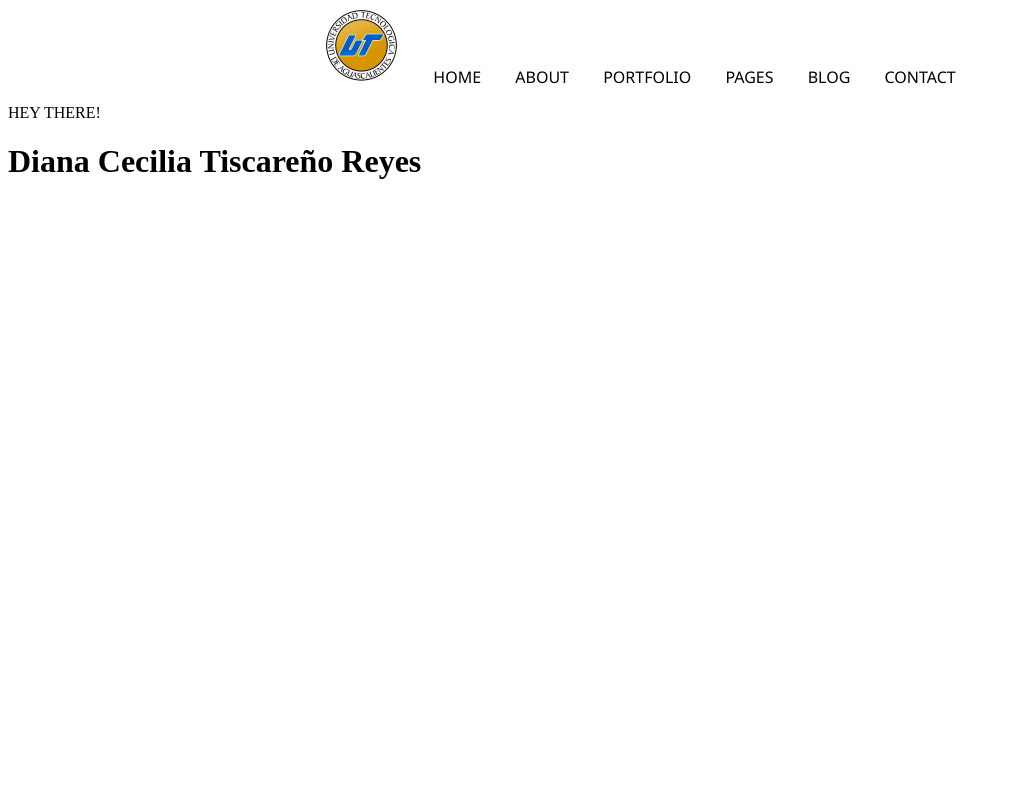
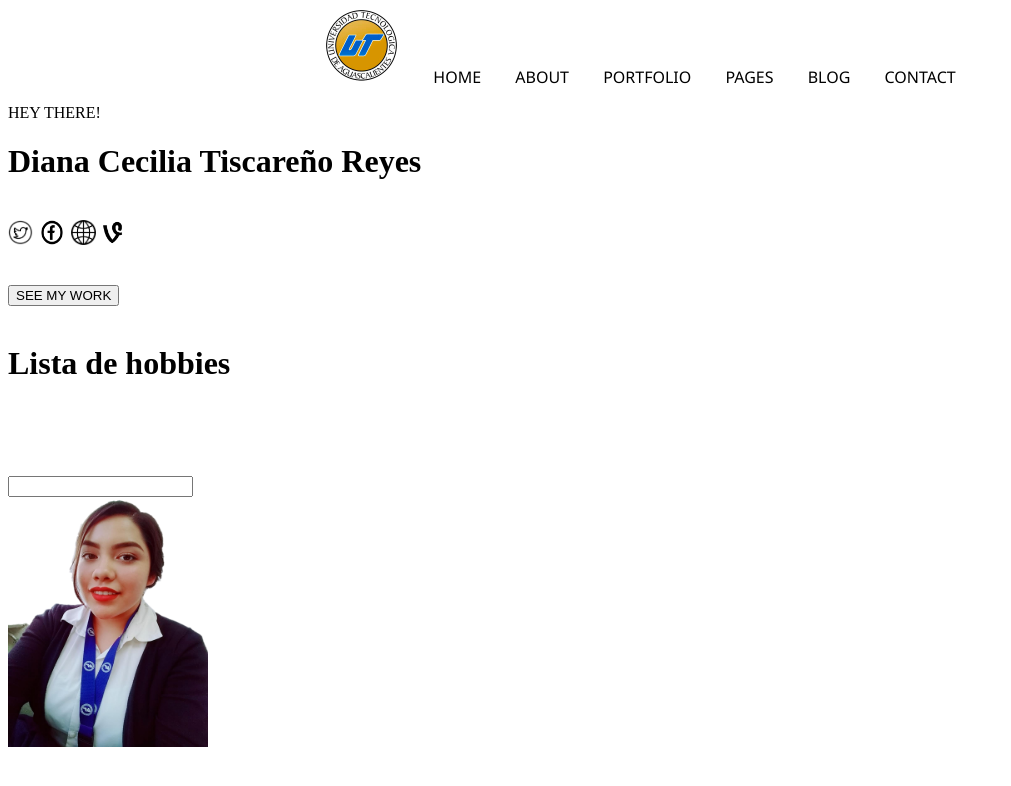
Before and after one commit to cecilia-tisca/ProyectoDWPU1, a plain HTML site: page index.html in a window 1280 px wide. Shown: the whole page, without its empty margins (0-1011 px from the left). Drawn offline with Linux system fonts and the light colour scheme.

Commit message:
Feat: We add icons, input for color change in background and image

```diff
--- a/index.html
+++ b/index.html
@@ -8,7 +8,7 @@
     <script src="script.js"></script>
     <title>Proyecto</title>
 </head>
-<body>
+<body id="main">
    <header>
         <nav>
             <a><img src="./images/UTA.png" width="75" height="75" ></a>
@@ -24,6 +24,22 @@
     <div class="container" id="presentacion">
         <p id="saludo">HEY THERE!</p>
         <H1>Diana Cecilia Tiscareño Reyes</H1>
+        <br>
+        <a><img src="./images/twitter.png" width="25" height="25"></a>
+        <a><img src="./images/facebook.png" width="30" height="25"></a>
+        <a><img src="./images/web.png" width="25" height="25"></a>
+        <a><img src="./images/vine.png" width="25" height="25"></a>
+        <br>
+        <br><br>
+        <button type="button">SEE MY WORK</button>
+        <br>
+        <br>
+        <h1>Lista de hobbies</h1>
+        <br><br><br><br>
+        <input type="text" id="color" oninput="changeColor(this)"> <br>
+    </div>
+    <div class="container" id="imagen">
+        <img src="./images/me.png" width="200" height="250">
 
     </div>
 </body>
--- a/style.css
+++ b/style.css
@@ -20,3 +20,7 @@ nav {
     background-color: white;
 
 }
+
+.iconos{
+
+}
```
Also changed, not shown: images/me.png (added).
